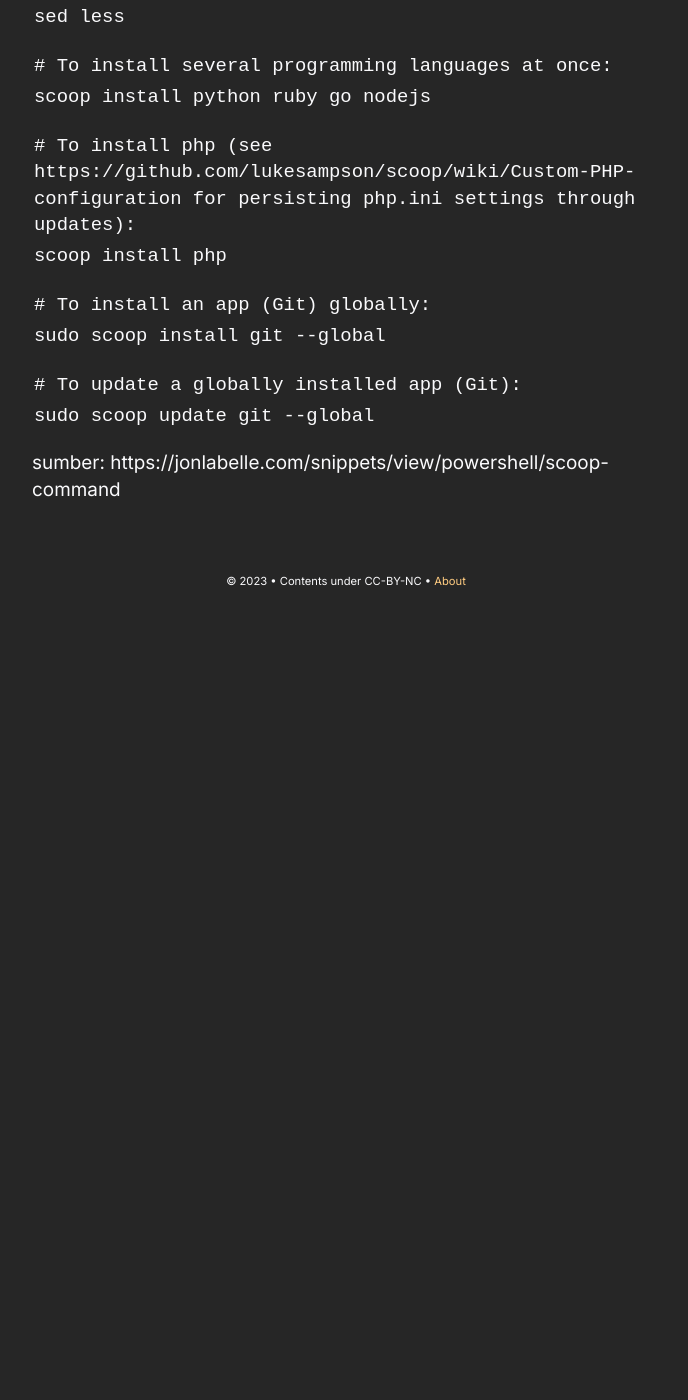
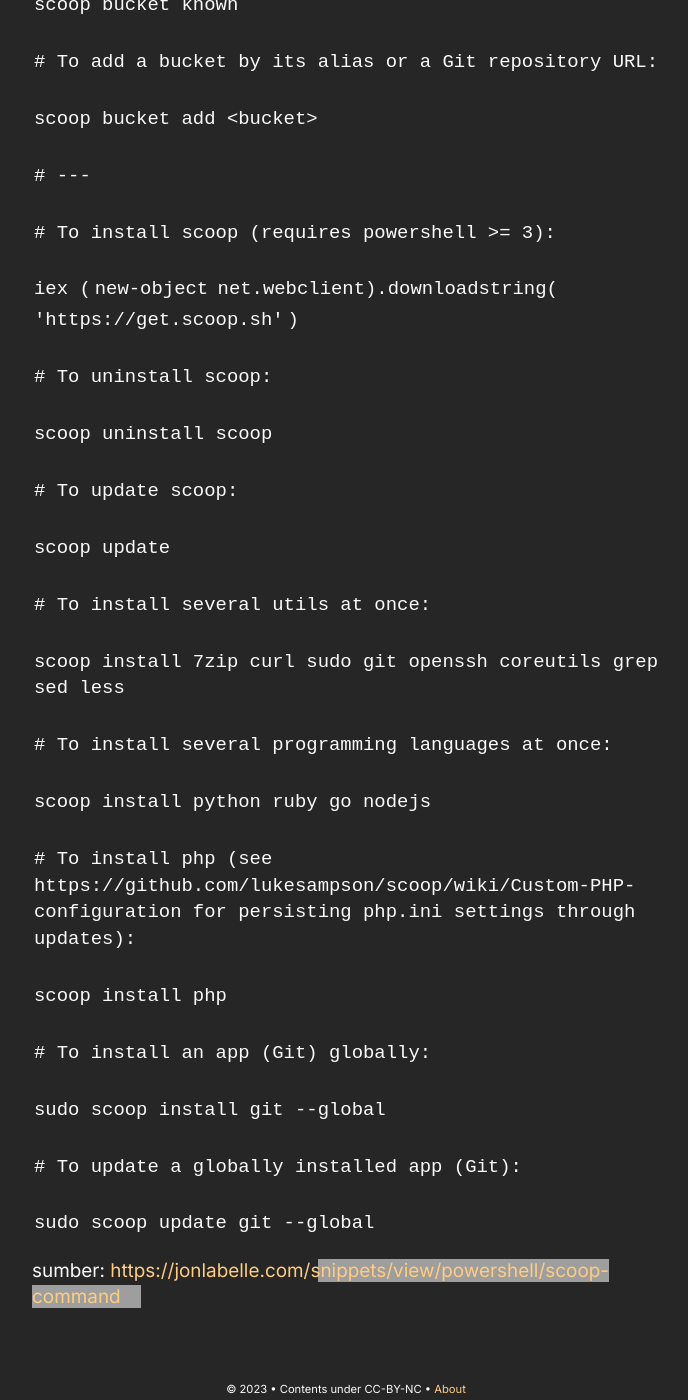
Before and after one commit to jksntn/little-garden, a Jekyll site: the page built from _notes/Public/scoop command.md, in a window 1280 px wide and 1400 px high, scrolled down 1118 px. Shown: the whole window, without its empty margins (294-982 px from the left). Built offline with Jekyll 4.4.1, drawn with Linux system fonts in a browser that asks for light colours; before the commit the page ends 1748 px from its top, so only the background shows below that; grey boxes are pictures that could not be loaded.

Commit message:
vault backup: 2023-08-25 01:29:40

```diff
--- a/_notes/Public/scoop command.md
+++ b/_notes/Public/scoop command.md
@@ -7,53 +7,6 @@
 
 Beberapa perintah penting di aplikasi [Scoop](https://scoop.sh/) di windows. Sengaja saya tulis karena di dokumentasi sananya kurang lengkap 🫣
 
-`# To install a package:`
-`scoop install <package>`
+`# To install a package:`<br><br>`scoop install <package>`<br><br>`# To remove a package:`<br><br>`scoop uninstall <package>`<br><br>`# To update all installed packages:`<br><br>`scoop update *`<br><br>`# To list installed packages:`<br><br>`scoop list`<br><br>`# To display information about a package:`<br><br>`scoop info <package>`<br><br>`# To search for a package:`<br><br>`scoop search <package>`<br><br>`# To list all known buckets (a bucket is an application repository):`<br><br>`scoop bucket known`<br><br>`# To add a bucket by its alias or a Git repository URL:`<br><br>`scoop bucket add <bucket>`<br><br>`# ---`<br><br>`# To install scoop (requires powershell >= 3):`<br><br>`iex (``new-object` `net.webclient).downloadstring(``'https://get.scoop.sh'``)`<br><br>`# To uninstall scoop:`<br><br>`scoop uninstall scoop`<br><br>`# To update scoop:`<br><br>`scoop update`<br><br>`# To install several utils at once:`<br><br>`scoop install 7zip curl sudo git openssh coreutils grep sed less`<br><br>`# To install several programming languages at once:`<br><br>`scoop install python ruby go nodejs`<br><br>`# To install php (see https://github.com/lukesampson/scoop/wiki/Custom-PHP-configuration for persisting php.ini settings through updates):`<br><br>`scoop install php`<br><br>`# To install an app (Git) globally:`<br><br>`sudo scoop install git --global`<br><br>`# To update a globally installed app (Git):`<br><br>`sudo scoop update git --global`
 
-`# To remove a package:`
-`scoop uninstall <package>`
-
-`# To update all installed packages:`
-`scoop update *`
-
-`# To list installed packages:`
-`scoop list`
-
-`# To display information about a package:`
-`scoop info <package>`
-
-`# To search for a package:`
-`scoop search <package>`
-
-`# To list all known buckets (a bucket is an application repository):`
-`scoop bucket known`
-
-`# To add a bucket by its alias or a Git repository URL:`
-`scoop bucket add <bucket>`
-
-`# ---`
-`# To install scoop (requires powershell >= 3):`
-`iex (``new-object` `net.webclient).downloadstring(``'https://get.scoop.sh'``)`
-
-`# To uninstall scoop:`
-`scoop uninstall scoop`
-
-`# To update scoop:`
-`scoop update`
-
-`# To install several utils at once:`
-`scoop install 7zip curl sudo git openssh coreutils grep sed less`
-
-`# To install several programming languages at once:`
-`scoop install python ruby go nodejs`
-
-`# To install php (see https://github.com/lukesampson/scoop/wiki/Custom-PHP-configuration for persisting php.ini settings through updates):`
-`scoop install php`
-
-`# To install an app (Git) globally:`
-`sudo scoop install git --global`
-
-`# To update a globally installed app (Git):`
-`sudo scoop update git --global`
-
-sumber: https://jonlabelle.com/snippets/view/powershell/scoop-command
+sumber: [https://jonlabelle.com/snippets/view/powershell/scoop-command](https://jonlabelle.com/snippets/view/powershell/scoop-command)
```
